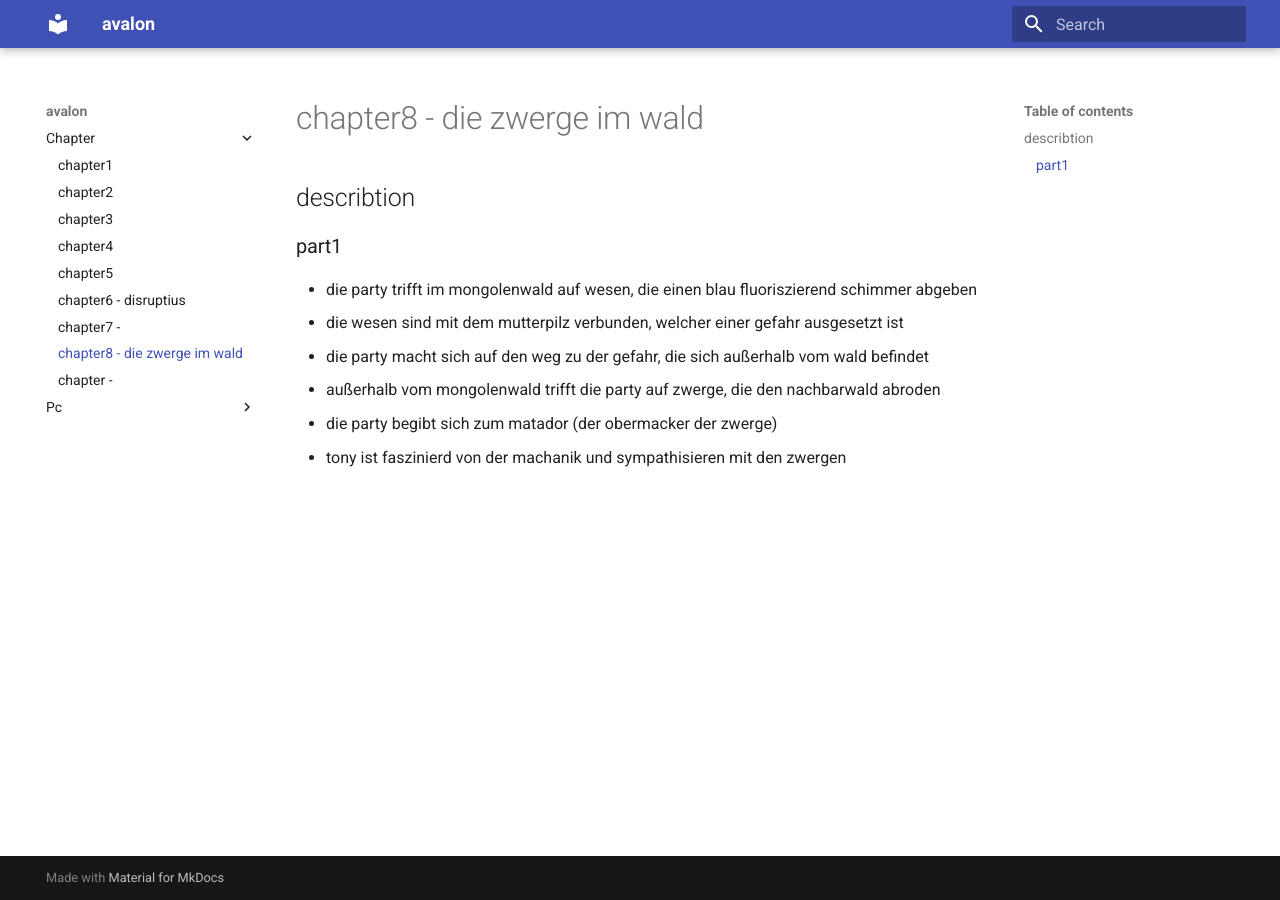
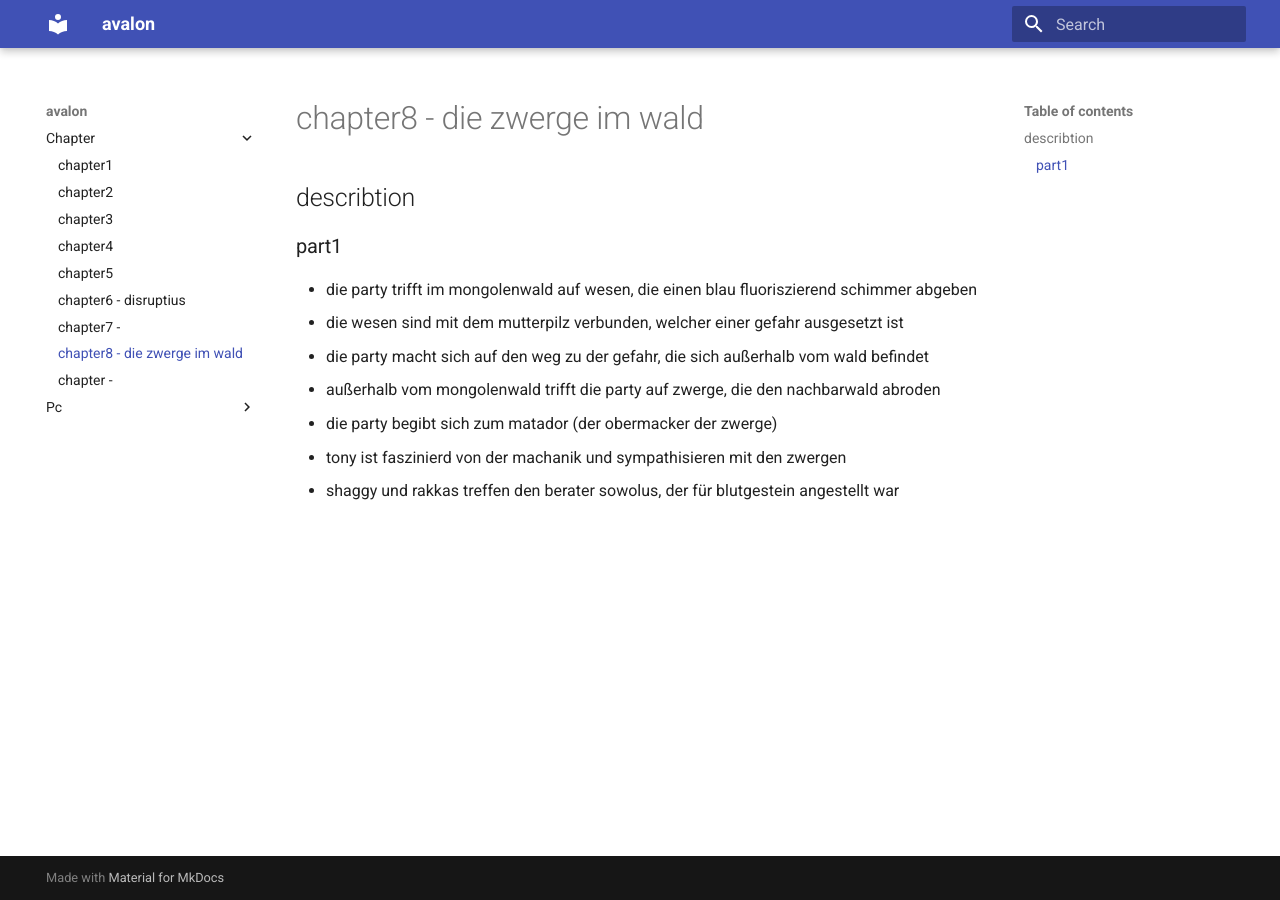
Before and after one commit to mkdocs-pnp/avalon, an MkDocs documentation site: the page built from docs/chapter/chapter8.md, in a window 1280 px wide. Built offline with MkDocs 1.6.1 and Material for MkDocs 9.7.7, drawn with Linux system fonts in a browser that asks for light colours.

Commit message:
Update chapter8.md

```diff
--- a/docs/chapter/chapter8.md
+++ b/docs/chapter/chapter8.md
@@ -10,3 +10,4 @@
 + außerhalb vom mongolenwald trifft die party auf zwerge, die den nachbarwald abroden
 + die party begibt sich zum matador (der obermacker der zwerge)
   + tony ist faszinierd von der machanik und sympathisieren mit den zwergen
+  + shaggy und rakkas treffen den berater sowolus, der für blutgestein angestellt war
```
